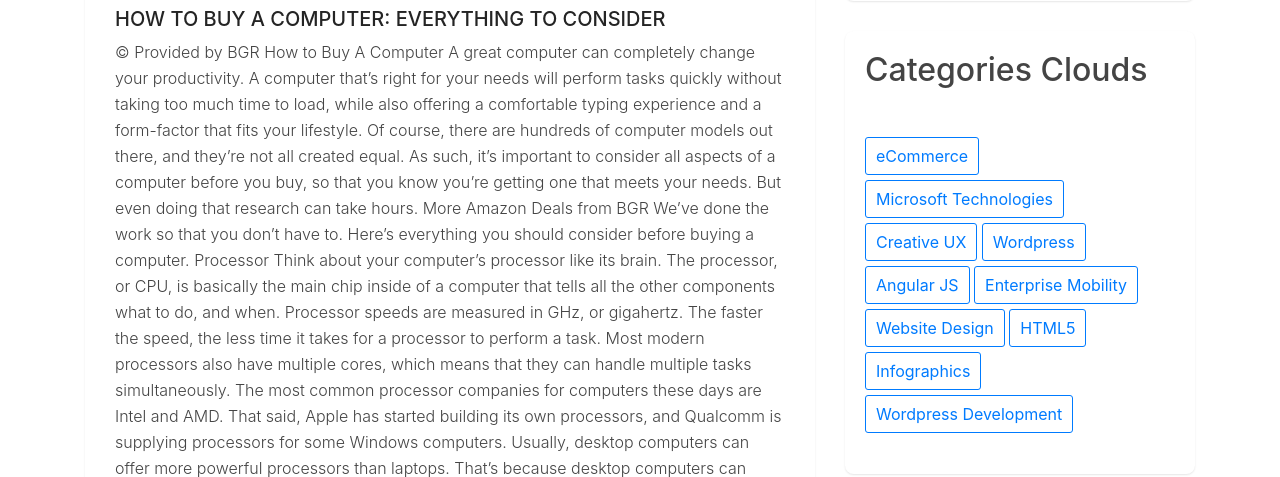
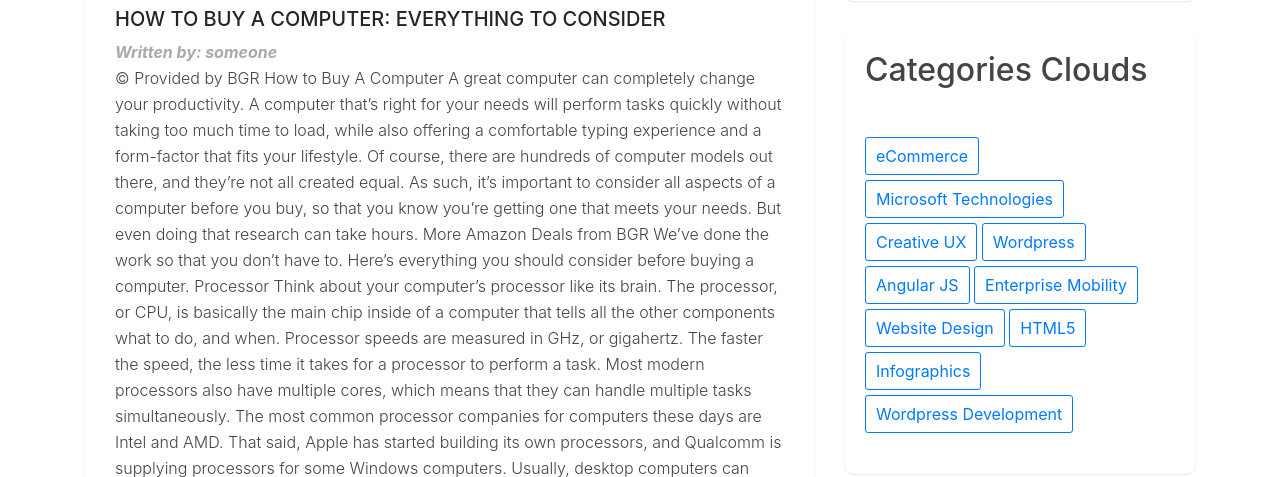
Before and after one commit to mustafaelagamey/djangoBlog, a Django app: a page that uses post/templates/post/view.html in a window 1280 px wide. Shown: the part 133-610 px from the top of the page. Run offline with Django 3.2, Linux system fonts and the light colour scheme; some libraries are stand-ins or nearby versions.

Commit message:
Feat: Add written by to post

```diff
--- /dev/null
+++ b/post/static/posts/view.css
@@ -0,0 +1,6 @@
+
+p.author {
+    font-style: italic;
+    font-weight: bold;
+    color: darkgray;
+}
--- a/post/templates/post/latest.html
+++ b/post/templates/post/latest.html
@@ -1,6 +1,8 @@
 {% extends 'base.html' %}
 {% load static %}
 {% block custom_css_files %}
+    <link rel="stylesheet" href="{% static 'posts/common.css' %}">
+
     <link rel="stylesheet" href="{% static 'posts/latest.css' %}">
 {% endblock %}
 {% block content %}
--- a/post/templates/post/list.html
+++ b/post/templates/post/list.html
@@ -1,7 +1,8 @@
 {% extends 'base.html' %}
 {% load static %}
 {% block custom_css_files %}
-    <link rel="stylesheet" href="{% static 'posts/list.css' %}">
+    <link rel="stylesheet" href="{% static 'posts/common.css' %}">
+
 {% endblock %}
 {% block content %}
     <div class="row clearfix">
--- a/post/templates/post/view.html
+++ b/post/templates/post/view.html
@@ -1,7 +1,8 @@
 {% extends 'base.html' %}
 {% load static %}
 {% block custom_css_files %}
-    <link rel="stylesheet" href="{% static 'posts/list.css' %}">
+    <link rel="stylesheet" href="{% static 'posts/common.css' %}">
+    <link rel="stylesheet" href="{% static 'posts/view.css' %}">
 {% endblock %}
 {% block content %}
     <div class="row clearfix">
@@ -13,6 +14,7 @@
                              src="https://via.placeholder.com/800x280/87CEFA/000000">
                     </div>
                     <h3><a href="blog-details.html">{{ post.title }}</a></h3>
+                    <p class="author">Written by: someone</p>
                     <p>{{ post.content }}</p>
                 </div>
             </div>
```
Also changed, not shown: post/static/posts/common.css (renamed from post/static/posts/list.css).
